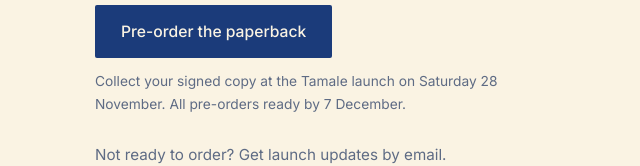
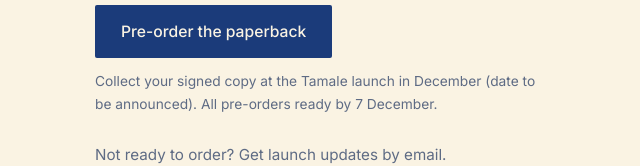
Before and after one commit to SUleAbdulRahman/suleabdulrahman, a plain HTML site: page index.html in a window 1280 px wide. Shown: the part 643-809 px from the top of the page, 17-657 px from the left. Drawn offline with Linux system fonts and the light colour scheme.

Commit message:
Move launch to December 2026, date to be announced (#15)
Claude-Session: https://claude.ai/code/session_01MVFcWJVfgUHbFRDW3x1Dkw

Co-authored-by: Claude <noreply@anthropic.com>

```diff
--- a/index.html
+++ b/index.html
@@ -417,7 +417,7 @@
 
       <div class="preorder">
         <a class="btn-primary" href="https://selar.com/8965926n6g" target="_blank" rel="noopener">Pre-order the paperback</a>
-        <p class="micro">Collect your signed copy at the Tamale launch on Saturday 28 November. All pre-orders ready by 7 December.</p>
+        <p class="micro">Collect your signed copy at the Tamale launch in December (date to be announced). All pre-orders ready by 7 December.</p>
       </div>
       <p class="alt">Not ready to order? Get launch updates by email.</p>
       <form class="lead-form" id="heroForm" data-source="hero"
```
